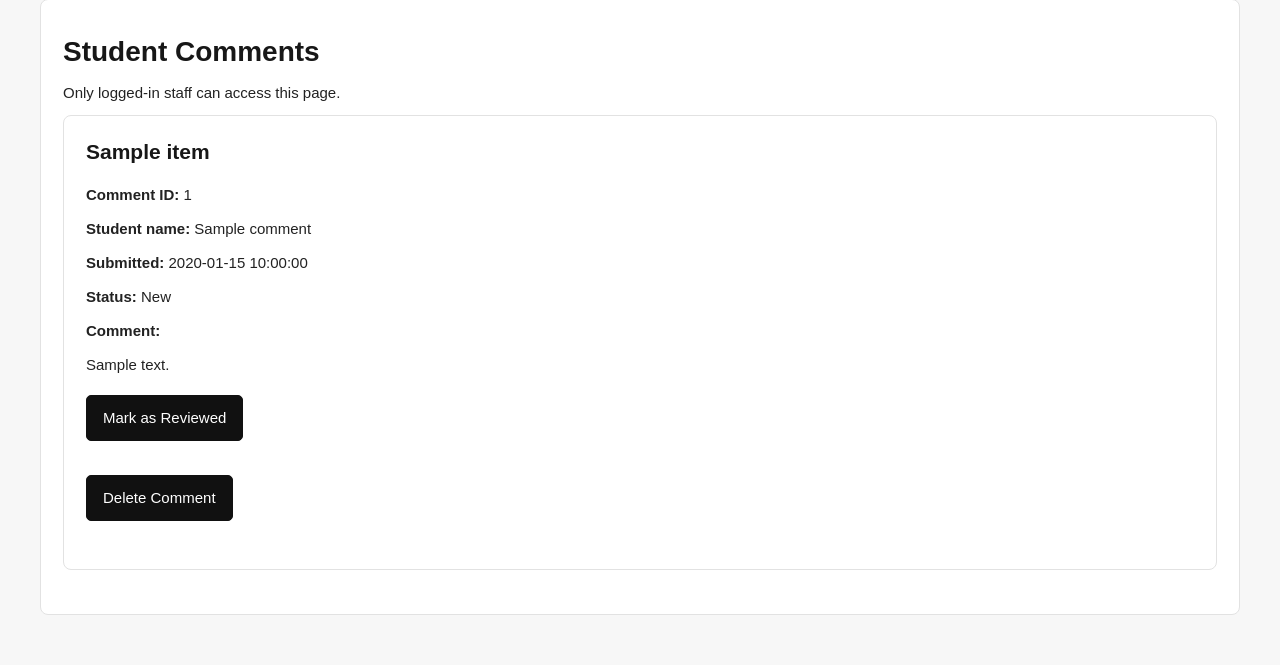
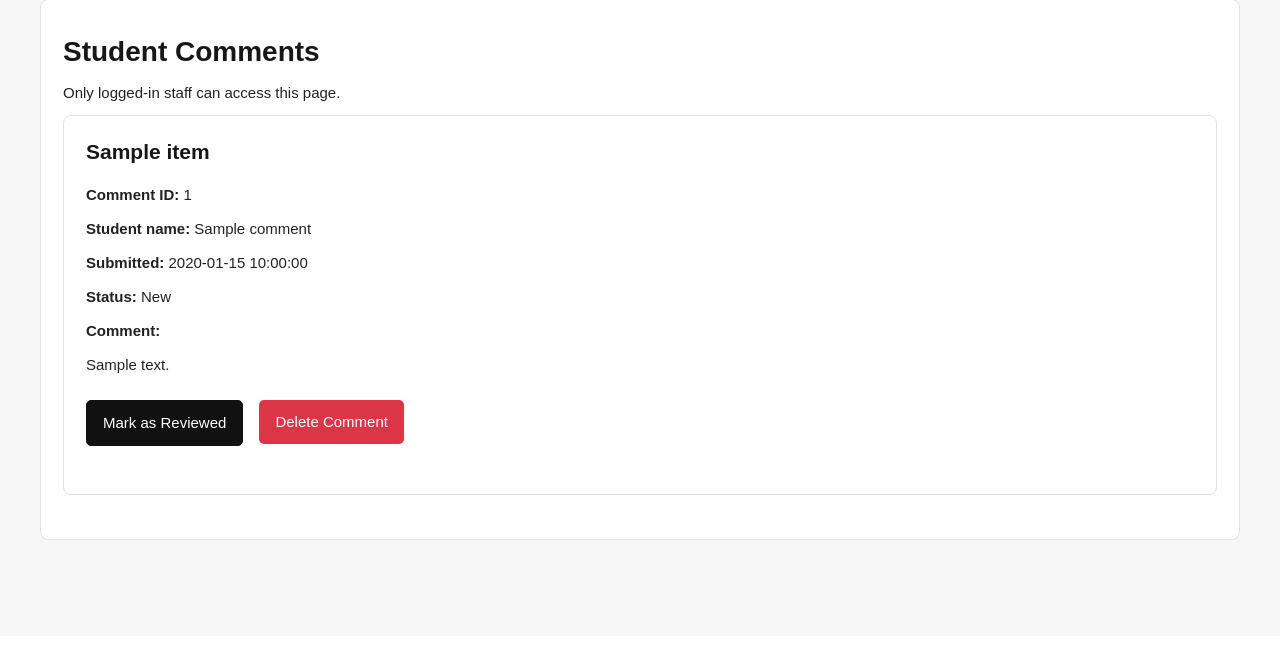
Before and after one commit to nicotrilles/Found_Claims, a PHP site: page /staff_comments.php in a window 1280 px wide. Shown: the part 164-829 px from the top of the page. After the commit the page ends 704 px from the top, so only its background shows below. Run offline with PHP 8.4, Linux system fonts and the light colour scheme; the visitor is signed in with stand-in values (Sample User, id 1); tables that the repository leaves empty hold one stand-in row (values such as "Sample post"); a stand-in replaces the project's code that opens the database connection.

Commit message:
Add comment action styles and button-danger class for improved UI

```diff
--- a/css/style.css
+++ b/css/style.css
@@ -418,3 +418,24 @@ tbody tr:hover {
 .autocomplete-option:hover {
     background: #0d0d0d;
 }
+
+
+.comment-actions {
+    display: flex;
+    flex-wrap: wrap;
+    gap: 10px;
+    margin-top: 15px;
+}
+
+.button-danger {
+    background-color: #dc3545;
+    color: #fff;
+    border: none;
+    padding: 10px 16px;
+    border-radius: 5px;
+    cursor: pointer;
+}
+
+.button-danger:hover {
+    background-color: #bb2d3b;
+}
```
